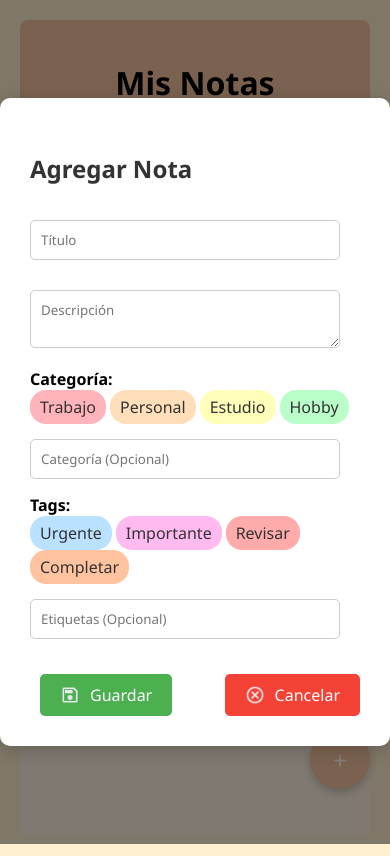
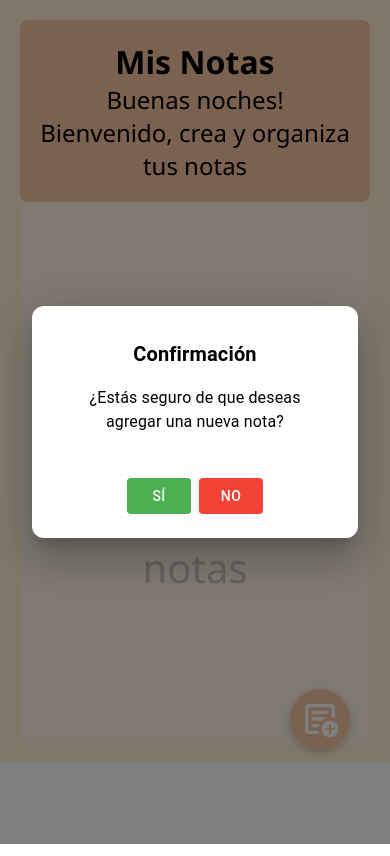
Before and after one commit to Eliam2102/notes-app, a React (Vite) app: page / in a window 390 px wide. Both pictures are taken after a click on the button "Agregar una nota nueva". Built offline with nearby package versions, Linux system fonts and the light colour scheme.

Commit message:
Commit con fixes de css y los esetilos de la rúbrica ya lso tiene
los estilos de la rúbrica ya los tiene faltando terminar la imple,entacion del drag

```diff
--- a/package.json
+++ b/package.json
@@ -20,6 +20,8 @@
     "framer-motion": "^11.7.0",
     "react": "^18.3.1",
     "react-beautiful-dnd": "^13.1.1",
+    "react-dnd": "^16.0.1",
+    "react-dnd-html5-backend": "^16.0.1",
     "react-dom": "^18.3.1",
     "react-draggable": "^4.4.6",
     "react-icons": "^5.3.0",
--- a/src/assets/styles/AppBar.css
+++ b/src/assets/styles/AppBar.css
@@ -1,18 +1,20 @@
 @import url('https://fonts.googleapis.com/css2?family=Noto+Sans:wght@400;700&display=swap');
 
-*{
+* {
   font-family: 'Noto Sans', sans-serif;
 }
+
 .app-bar {
   background-color: #f7c5a0;
   padding: 20px;
   border-radius: 8px;
   text-align: center;
-    margin-bottom: 20px;
+  margin: 0;
 }
 
 h1 {
   font-weight: bold;
+  margin: 0;
 }
 
 h2 {
--- a/src/assets/styles/NoteBoard.css
+++ b/src/assets/styles/NoteBoard.css
@@ -63,7 +63,7 @@
   opacity: 0.7;
 }
 
-/* Botón flotante en pantallas pequeñas */
+/* Botón flotante en pantallas pequeñas para se vea como móvil*/
 @media (max-width: 768px) {
   .notes-grid {
     justify-content: center;
@@ -79,28 +79,31 @@
     border: none;
     width: 60px;
     height: 60px;
+    padding: 20px;
     border-radius: 50%;
     cursor: pointer;
     color: #fff;
     position: fixed;
-    bottom: 35px;
+    bottom: 75px;
     right: 20px;
     display: flex;
     justify-content: center;
     align-items: center;
     box-shadow: 0 4px 8px rgba(0, 0, 0, 0.2);
     z-index: 1000;
-    padding: 0;
+    margin: 20px;
+}
+
+
+  .add-note-btn img {
+    width: 40px;
+    height: 40px;
+    display: block;
+    margin-right: 1px;
   }
 
-  .add-note-btn img {
-    display: none;
-  }
-
-  .add-note-btn::before {
-    content: "+";
-    font-size: 24px;
-    color: #fff;
+  .add-note-btn span::before {
+   display: none;
   }
 }
 
--- a/src/assets/styles/NoteForm.css
+++ b/src/assets/styles/NoteForm.css
@@ -16,7 +16,7 @@
   justify-content: center;
   align-items: center;
   animation: fadeIn 0.3s ease;
-  z-index: 2200; /* Aseguramos que esté encima de todo */
+  z-index: 2200;
 }
 
 /* Animación del fondo */
@@ -32,7 +32,7 @@
 /* Estilos del Modal */
 .note-form {
   background-color: white;
-  padding: 30px; /* Aumentar el padding del modal */
+  padding: 20px;
   border-radius: 10px;
   box-shadow: 0 4px 20px rgba(0, 0, 0, 0.2);
   width: 90%;
@@ -186,3 +186,10 @@ textarea {
 .chip-container .chip:hover {
   opacity: 0.8;
 }
+
+/* Media Query para pantallas pequeñas */
+@media (max-width: 600px) {
+  .note-form {
+    margin: 0 20px;
+  }
+}
--- a/src/assets/styles/Notes.css
+++ b/src/assets/styles/Notes.css
@@ -7,14 +7,16 @@
 .note {
   padding: 10px;
   margin-left: 10px;
-  border-radius: 8px;
+  border-radius: 0;
   box-shadow: 0 4px 8px rgba(0, 0, 0, 0.1);
   max-width: 250px;
   height: 200px;
   display: flex;
   flex-direction: column;
   justify-content: space-between;
+  cursor: pointer;
 }
+
 
 .note:hover {
   transform: scale(1.05);
@@ -28,7 +30,7 @@
   max-width: 100%;
   max-height: 80px;
 }
-/* Texto de descripción en la nota */
+/* Txto de descripción en la nota */
 .note p {
   font-size: 8px;
   color: #666;
@@ -56,7 +58,7 @@
   cursor: pointer;
   opacity: 1;
 }
-/* Contenedor para los botones de acción (solo íconos) */
+/* Contenedor para los botones de accin (solo íconos) */
 .action-icons {
   display: none;
   position: absolute;
@@ -67,7 +69,7 @@
 .action-icons button {
   background-color: #ffff;
 }
-/* Opcional: Cambiar el fondo al pasar el mouse sobre los botones */
+/* Cambiar el fondo al pasar el mouse sobre los botones */
 .action-icons button:hover {
   background-color: rgba(0, 0, 0, 0.2);
 }
@@ -132,3 +134,19 @@
   font-weight: bold;
   margin-top: auto;
 }
+
+/* Media Query para pantallas pequeñas */
+@media (max-width: 600px) {
+  .note {
+    padding: 10px;
+    margin-left: 10px;
+    border-radius: 0;
+    box-shadow: 0 4px 8px rgba(0, 0, 0, 0.1);
+    max-width: 280px;
+    height: 280px;
+    display: flex;
+    flex-direction: column;
+    justify-content: space-between;
+    cursor: pointer;
+}
+}
--- a/src/assets/styles/ToolBar.css
+++ b/src/assets/styles/ToolBar.css
@@ -4,6 +4,7 @@
   font-family: 'Noto Sans', sans-serif;
 }
 
+/*ESTILOS GENERALES DEL APP BAR Y ESPECIFICOS */
 .toolbar {
     background-color: #f1f1f1;
     padding: 20px;
--- a/src/components/GreetComponent.tsx
+++ b/src/components/GreetComponent.tsx
@@ -16,7 +16,7 @@ const GreetComponent: React.FC = () => {
 };
     return (
         <div>
-            <h1>{getGreeting()}</h1>
+            <h2>{getGreeting()}</h2>
         </div>
     );
 };
--- a/src/components/Note.tsx
+++ b/src/components/Note.tsx
@@ -77,15 +77,19 @@ const Note: React.FC<NoteProps> = ({ note, onEdit }) => {
       {/* Preview de la nota */}
       <div className="note" style={{ backgroundColor: note.color }}>
         <div className="note-content" onClick={handleOpen} style={{ backgroundColor: note.color }}>
+          {/* Título de la nota en la parte superior */}
           <div className="note-header">
             <h3>{note.title}</h3>
           </div>
+
+          {/* Descripción de la nota */}
           <p>
             {note.description.length > 580
               ? `${note.description.substring(0, 580)}...`
               : note.description}
           </p>
         </div>
+
 
         {/* Íconos de acción (solo visibles en hover) */}
         <div className="action-icons">
@@ -141,7 +145,7 @@ const Note: React.FC<NoteProps> = ({ note, onEdit }) => {
             </IconButton>
 
             <Typography variant="h6" component="h2" style={{ fontFamily: 'Noto Sans' }}>
-              {note.title}
+              <strong>{note.title}</strong>
             </Typography>
 
             <Typography
--- a/src/components/NoteBoard.tsx
+++ b/src/components/NoteBoard.tsx
@@ -1,33 +1,118 @@
 import React, { useContext, useState } from 'react';
 import Note from './Note';
 import NoteForm from './NoteForm';
-import { Tooltip } from '@mui/material';
+import { Tooltip, Dialog, DialogActions, DialogContent, DialogContentText, DialogTitle, Button } from '@mui/material';
 import { NotesContext } from '../context/NoteContext';
 import '../assets/styles/NoteBoard.css';
-import iconAddNote from '../assets/img/add_note.png'
+import iconAddNote from '../assets/img/add_note.png';
+
 
 const NoteBoard: React.FC = () => {
   const { state } = useContext(NotesContext);
   const [showForm, setShowForm] = useState(false);
   const [noteToEdit, setNoteToEdit] = useState(null);
+  const [confirmDialogOpen, setConfirmDialogOpen] = useState(false);
 
   const handleEdit = (note: React.SetStateAction<null>) => {
     setNoteToEdit(note);
     setShowForm(true);
   };
 
+  const handleAddNoteClick = () => {
+    setConfirmDialogOpen(true); // Abre el diálogo de confirmación
+  };
+
+  const handleConfirmAddNote = () => {
+    setConfirmDialogOpen(false);
+    setNoteToEdit(null);
+    setShowForm(true); // Muestra el formulario si el usuario confirma
+  };
+
+  const handleCancelAddNote = () => {
+    setConfirmDialogOpen(false); // Cierra el diálogo sin hacer nada
+  };
+
   return (
     <div className="note-board">
       <div className='btn-add'>
         <Tooltip title="Agregar una nota nueva" arrow>
-          <button className="add-note-btn" onClick={() => {
-            setNoteToEdit(null);
-            setShowForm(true);
-          }}>
+          <button className="add-note-btn" onClick={handleAddNoteClick}>
             <img src={iconAddNote} alt="guardarNota" /><span>Agregar Nota</span>
           </button>
         </Tooltip>
       </div>
+
+      <Dialog
+        open={confirmDialogOpen}
+        onClose={handleCancelAddNote}
+        sx={{
+          '& .MuiDialog-paper': {
+            backgroundColor: '#fff',
+            borderRadius: '12px',
+            padding: '16px',
+          }
+        }}
+      >
+        <DialogTitle
+          sx={{
+            color: '#000',
+            fontWeight: 'bold',
+            textAlign: 'center',
+          }}
+        >
+          Confirmación
+        </DialogTitle>
+        <DialogContent
+          sx={{
+            textAlign: 'center',
+          }}
+        >
+          <DialogContentText
+            sx={{
+              color: '#000',
+              fontSize: '16px',
+              paddingBottom: '16px',
+            }}
+          >
+            ¿Estás seguro de que deseas agregar una nueva nota?
+          </DialogContentText>
+        </DialogContent>
+        <DialogActions
+          sx={{
+            justifyContent: 'center',
+          }}
+        >
+          <Tooltip title="Continuar" arrow>
+          <Button
+            onClick={handleConfirmAddNote}
+            sx={{
+              backgroundColor: '#4CAF50',
+              color: '#fff',
+              '&:hover': {
+                backgroundColor: '#C5705D',
+              }
+            }}
+            autoFocus
+          >
+            Sí
+          </Button>
+          </Tooltip>
+          <Tooltip title="Cancelar" arrow>
+          <Button
+            onClick={handleCancelAddNote}
+            sx={{
+              backgroundColor: '#F44336',
+              color: '#fff',
+              '&:hover': {
+                backgroundColor: '#C5705D',
+              }
+            }}
+          >
+            No
+          </Button>
+          </Tooltip>
+        </DialogActions>
+      </Dialog>
 
       {showForm && (
         <NoteForm
--- a/src/context/NoteContext.tsx
+++ b/src/context/NoteContext.tsx
@@ -24,7 +24,7 @@ type Action =
   | { type: 'EDIT_NOTE'; note: Note }
   | { type: 'DELETE_NOTE'; id: number }
   | { type: 'ADD_TO_COLLECTION'; noteId: number; collectionId: number }
-  | { type: 'REORDER_NOTE'; startId: number; endId: number };
+  | { type: 'REORDER_NOTES'; startId: number; endId: number };
 
 const initialState: State = {
   notes: [],
@@ -69,7 +69,7 @@ const notesReducer = (state: State, action: Action): State => {
             : collection
         ),
       }; }
-      case 'REORDER_NOTE': {
+      case 'REORDER_NOTES': {
         const updatedNotes = [...state.notes];
 
         const startIndex = updatedNotes.findIndex(note => note.id === action.startId);
```
Also changed, not shown: 1 other file (tests, documents, lock files or other folders). Lines whose indentation alone changed are shown as unchanged.
